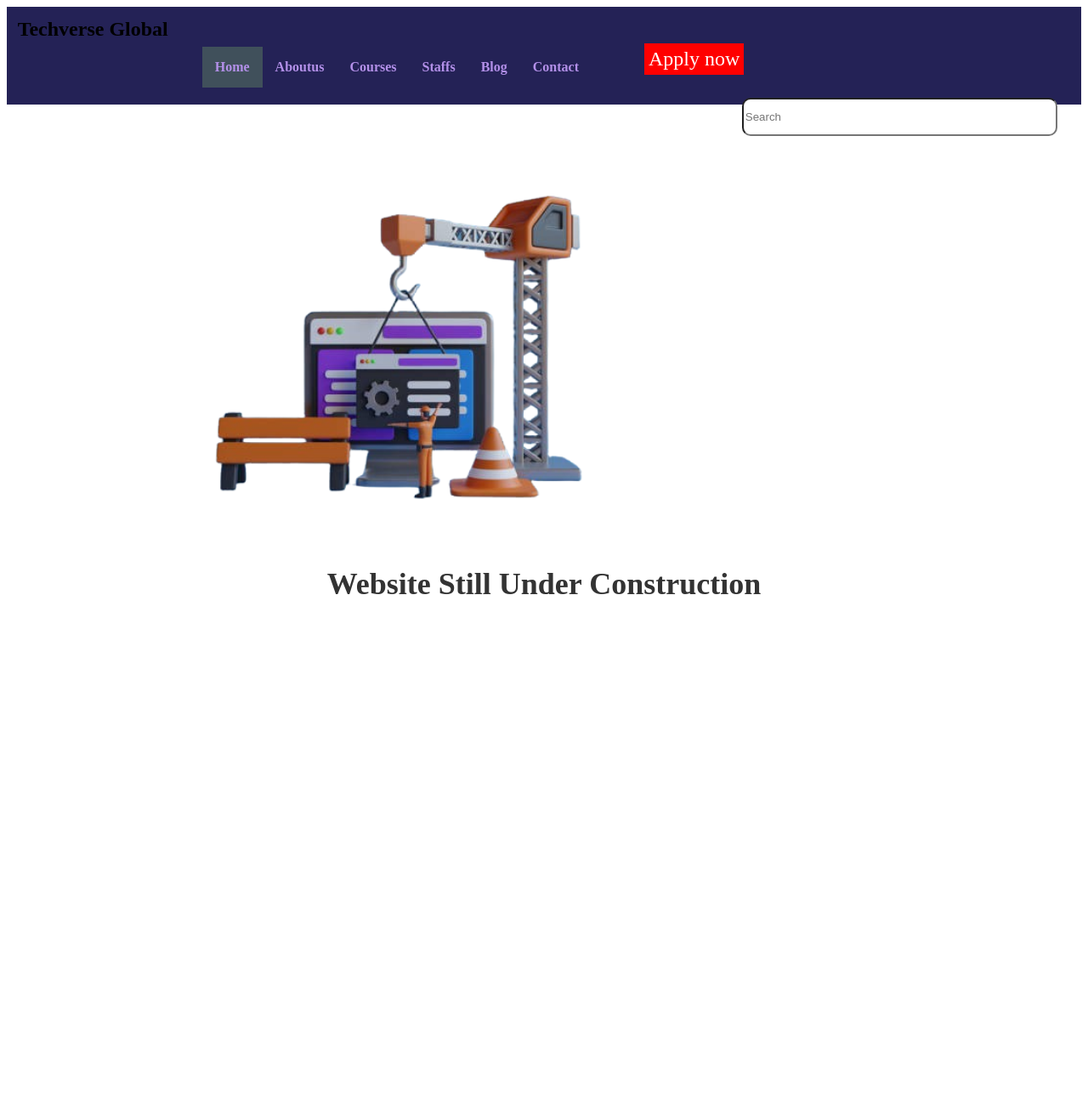
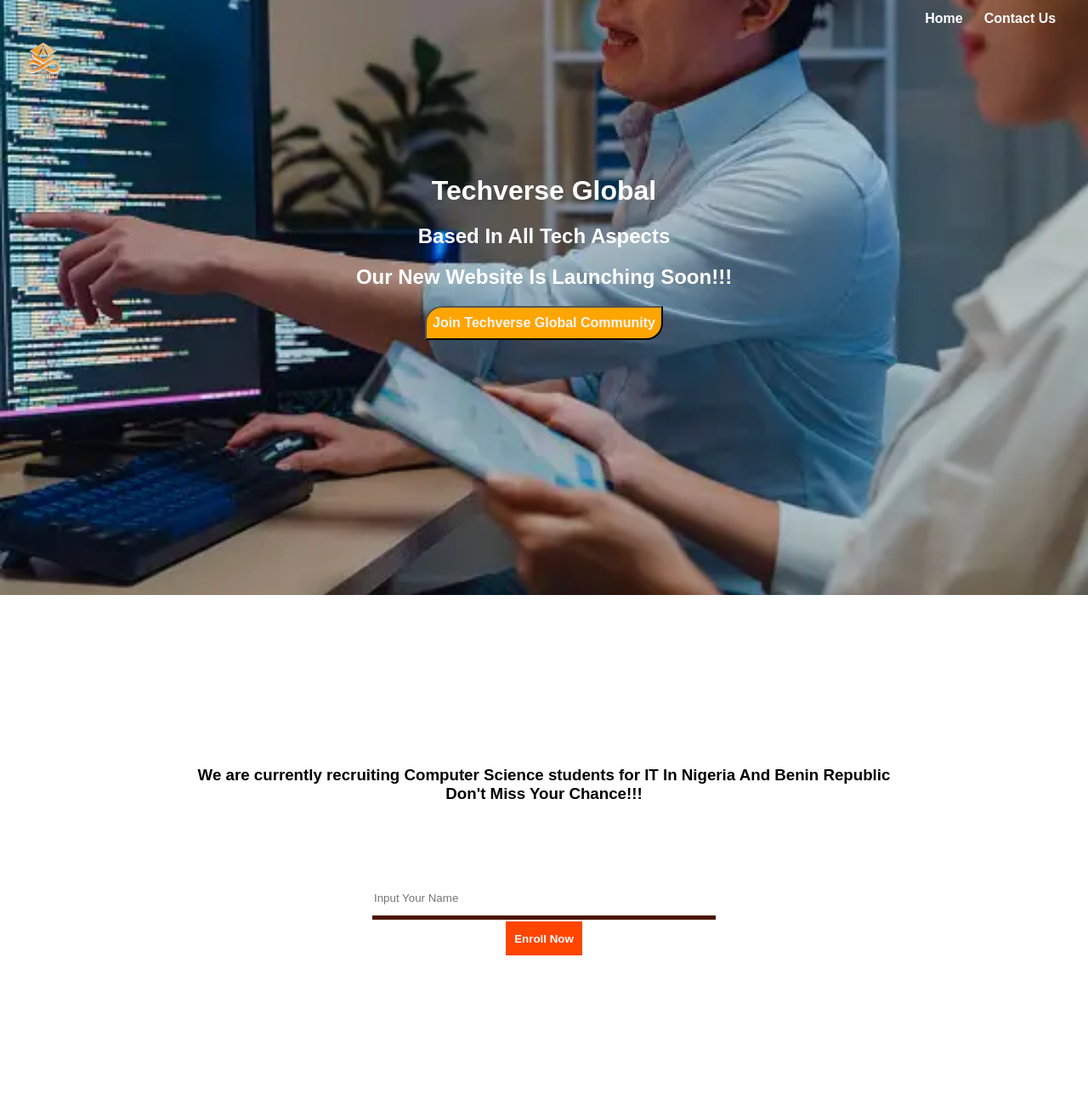
Before and after one commit to yekeen-nasir/TechverseGlobal, a plain HTML site: page index.html in a window 1280 px wide. Shown: the top 1300 px of the page at 85% size. Before the commit the page ends 816 px from the top, so only its background shows below. Drawn offline with Linux system fonts and the light colour scheme.

Commit message:
Add files via upload

```diff
--- a/index.html
+++ b/index.html
@@ -1,38 +1,79 @@
 <!DOCTYPE html>
-<html>
-  <head>
-    <link rel="stylesheet" type="text/css" href="tverse.css" />
-    <title>Techverse Global</title>
-  </head>
-  <body>
-                                                     <!--NAV SECTION-->
+<html lang="en">
+<head>
+  <meta charset="UTF-8">
+  <meta name="viewport" content="width=device-width, initial-scale=1.0">
+  <title>Techverse Global</title>
+  <link rel="stylesheet" type="text/css" href="styles.css">
+</head>
+<body>
+  <div id="home" class="home">
+<div class="navbar">
+<img src="image/tverse image.png" class="tverse-img" alt="Techverse Global LOGO">
+  <nav>
+    <a href="#service"><li>Contact Us</li></a>
+    <a href="#home"><li> Home</li></a>
+  </nav>
+</div>
+<div class="clear"></div><br><br><br><br><br><br><br><br><br><br>
+
+<div class="container">
+  <h1> Techverse Global</h1>
+  <h2> Based In All Tech Aspects </h2>
+  <h2>Our New Website Is Launching Soon!!!</h2>
+  <button class="tverse-button"><img src="" alt="">Join Techverse Global Community</button>
+</div>
+</div>
+<br><br> <br>
+
+</b>
+<div class="service" id="service">
+  <h3>We are currently recruiting Computer Science students for IT In Nigeria And Benin Republic <br>
+  Don't Miss Your Chance!!!</h3>
+
+  <input class="enroll" type="text" placeholder="Input Your Name"> <br>
+  <input id="btn-enroll" type="button" value="Enroll Now">
+
+</div>
+
+<hr>
+<br><br><br><br><br>
+<div class="connector">
+ <a class="connect" href=""> TechverseGlobal@gmail.Com</a>
+ <a class="connect" href=""> Linkedin</a>
+ <a class="connect" href=""> Facebook</a>
+ <a class="connect" href=""> Twitter</a>
+ <a class="connect" href=""> Instagram</a>
+ <a class="connect" href=""> Chat Us On Whatsapp Now</a>
+
+</div>
 
 
-  <div class="clear"></div>
-      <nav>
-        <h1 style="float: left;
-        margin-top: 0em;">Techverse Global</h1> <br>
-          <ul>
-              <li class="active"><a href="#home">home</a></li>
-              <li><a href="#about">aboutus</a></li>
-              <li><a href="#services">courses</a></li>
-              <li><a href="#services">Staffs</a></li>
-              <li><a href="#services">Blog</a></li>
-              <li><a href="#contact">contact</a></li>
-          </ul>
-
-          <a href="https://preview.colorlib.com/theme/fox/about.html#">
-            <span class="box">Apply now</span>
-        </a>
-          <input type="search" name="search" id="search" placeholder="Search">
-          <br>
-      </nav>
-                                                           <!--NAV SECTION ENDING-->
+<footer class="end">© 2024 by Techverse Global(Web Development Department). Powered and secured by
+  <a style="color: brown; font-weight: bold; text-decoration: none;" href="#home">Techverse Global</a> </footer>
 
 
-    <div class="container">
-      <img src="pictures/istockphoto-1456566783-612x612-removebg-preview.png" alt="Developer" class="image" /><br>
-      <h1 class="text">Website Still Under Construction</h1>
-    </div>
-  </body>
+
+
+
+
+
+
+
+
+
+
+
+
+
+
+
+
+
+
+
+
+
+
+</body>
 </html>
--- /dev/null
+++ b/styles.css
@@ -0,0 +1,132 @@
+body {
+  background-color: rgb(255, 255, 255);
+  color: black;
+  font-family: Arial, sans-serif;
+  margin: 0;
+  padding: 0;
+  /* overflow: hidden; Hide overflow */
+}
+.navbar {
+  position: fixed;
+  display: block;
+  height: 50px;
+  width: 100%;
+  /* background-color: aqua; */
+}
+.home {
+  height: 700px;
+  background-image: url("image/istockphoto-1646500565-170667a.webp");
+  background-repeat: no-repeat;
+  background-size: cover;
+  background-attachment: fixed;
+  background-position:right;
+  color: white;
+}
+.tverse-img {
+  margin: 0px;
+  padding: 0px;
+  width: 100px;
+  height: auto;
+  float: left;
+  display: flex;
+}
+nav {
+  padding: 1%;
+}
+nav li {
+  font-weight: bolder;
+  float: right;
+  display: inline;
+  list-style: none;
+  margin-right: 2%;
+  color: white;
+}
+li:hover {
+  color: orangered;
+  font-weight: bolder;
+
+}
+.clear{
+  clear: both;
+}
+.container {
+  /* margin-left: 30%; */
+  text-align: center;
+  justify-content: center;
+  margin-top: 2%;
+}
+.tverse-button {
+  width: 280px;
+  height: 40px;
+  font-size: 100%;
+  font-weight: bold;
+  color: whitesmoke;
+  background-color: orange;
+  border-top-left-radius: 20px;
+  border-bottom-right-radius: 20px;
+}
+.tverse-button:hover {
+  border-top-right-radius: 20px;
+  border-bottom-left-radius: 20px;
+  background-color: orangered;
+  color: white;
+  font-weight: bold;
+
+}
+
+.service {
+  background-color: rgb(255, 255, 255);
+  padding-top: 10%;
+  text-align: center;
+  justify-content: center;
+}
+h3 {
+  margin-bottom: 7%;
+}
+.enroll {
+  margin: 1px;
+  width: 400px;
+  height: 40px;
+  border-top: 0px;
+  border-right: 0px;
+  border-left: 0px;
+  border-bottom: 10px;
+  border-bottom: rgb(77, 22, 2) solid 5px;
+
+}
+#btn-enroll {
+  margin: 1px;
+  width: 90px;
+  height: 40px;
+  background-color: orangered;
+  color: white;
+  font-weight: bolder;
+  border: none;
+  margin-bottom: 300px;
+}
+#btn-enroll:hover {
+  border: orangered solid 3px;
+  color: orangered;
+  background-color: white;
+  font-weight: bold;
+}
+hr {
+  border: rgb(77, 22, 2) solid 2px;
+}
+.connect {
+  text-align: center;
+  margin-left: 6%;
+  color: brown;
+}
+
+.connector {
+  /* background-color: aquamarine; */
+  margin-bottom: 100px;
+}
+.end {
+  background-color: rgb(1, 1, 10);
+  color: white;
+  height: 55px;
+  text-align: center;
+  padding-top: 1%;
+}
```
Also changed, not shown: image/istockphoto-1408549516-170667a.webp (added), image/istockphoto-1646500565-170667a.webp (added), image/tverse image.png (added).
